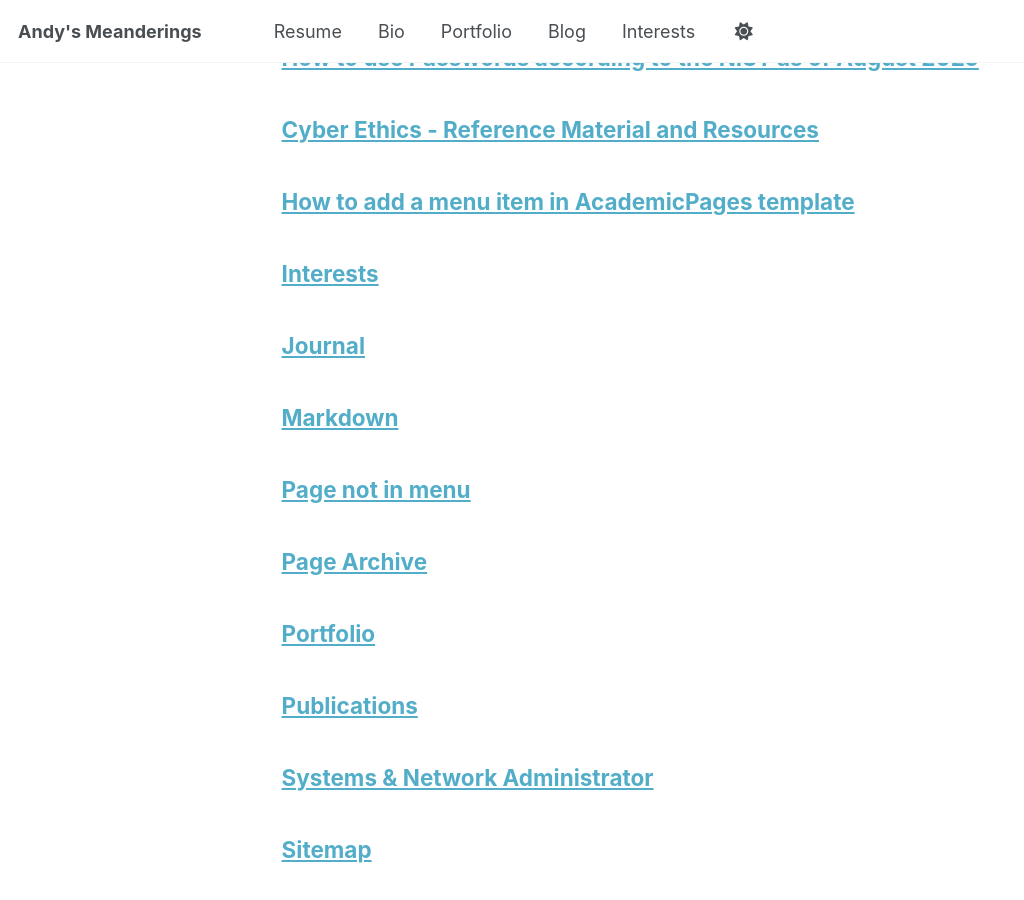
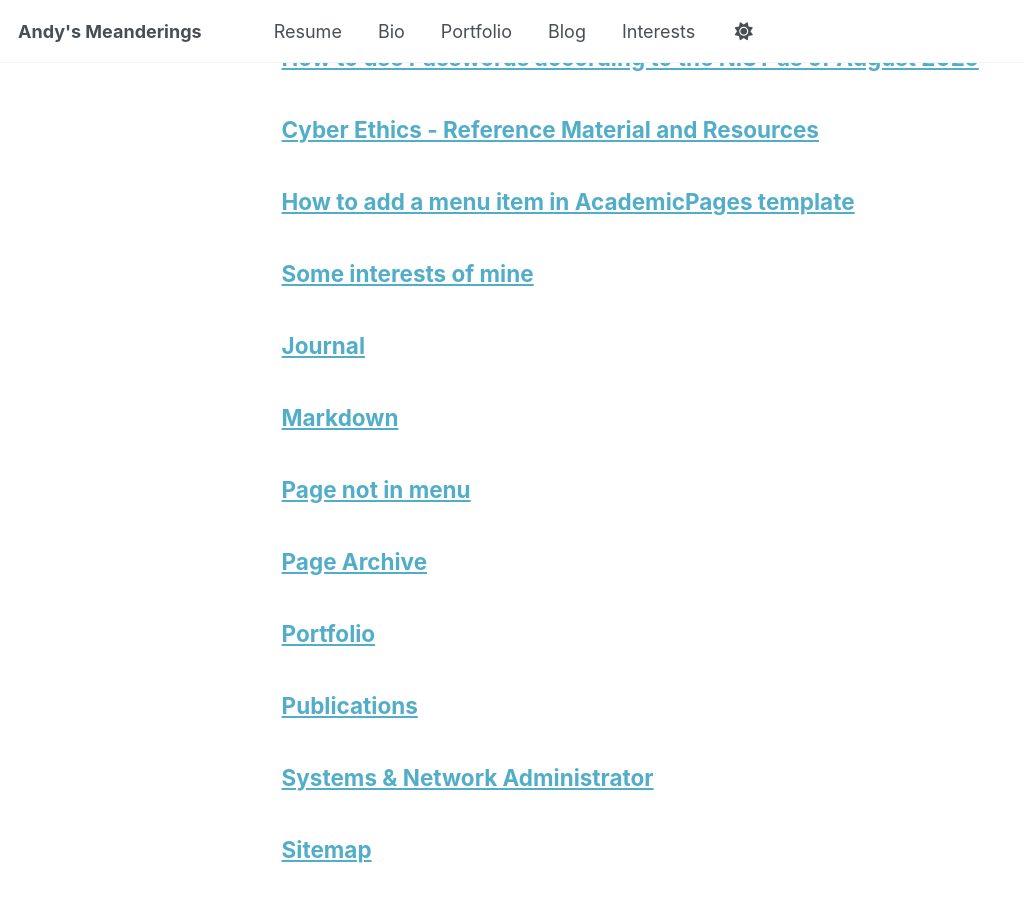
Before and after one commit to andy-graybeal/andy-graybeal.github.io, a Jekyll site: the page built from _pages/page-archive.html, in a window 1280 px wide and 900 px high, scrolled down 848 px. Shown: the whole window, without its empty margins (0-1024 px from the left). Built offline with Jekyll 4.4.1, drawn with Linux system fonts in a browser that asks for light colours; a script that is not in the unit is left out.

Commit message:
Update interests page title for clarity

```diff
--- a/_pages/interests.md
+++ b/_pages/interests.md
@@ -1,8 +1,11 @@
 ---
 layout: archive
-title: "Interests"
+title: "Some interests of mine"
 permalink: /interests/
 author_profile: true
+---
+
+---
 ---
 
 # Books
```
